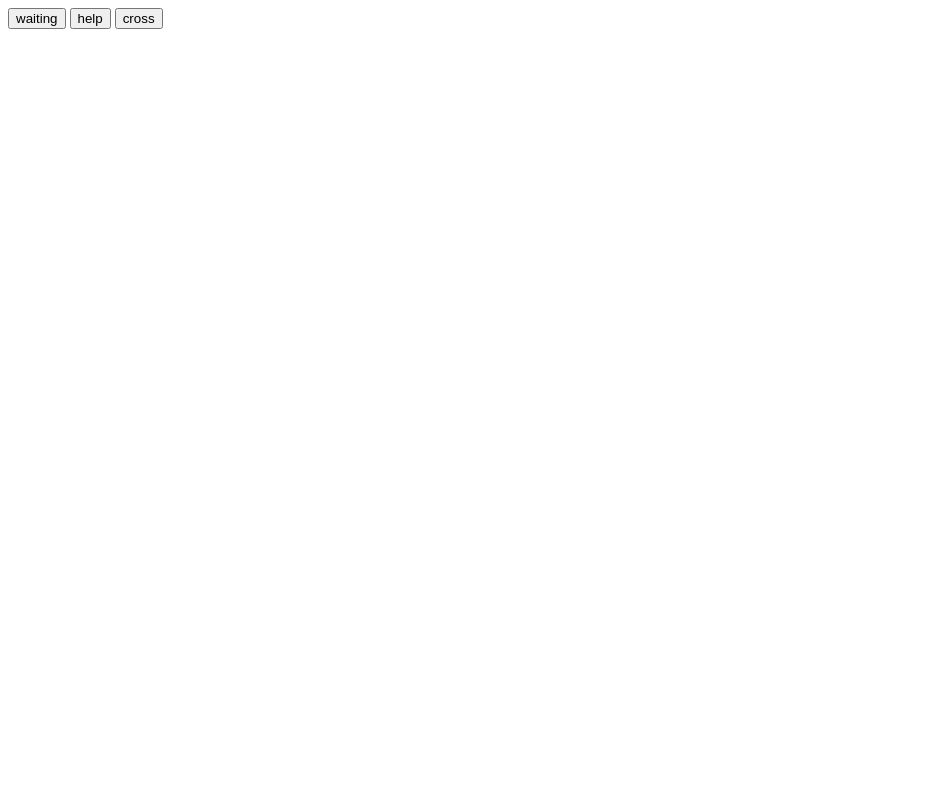
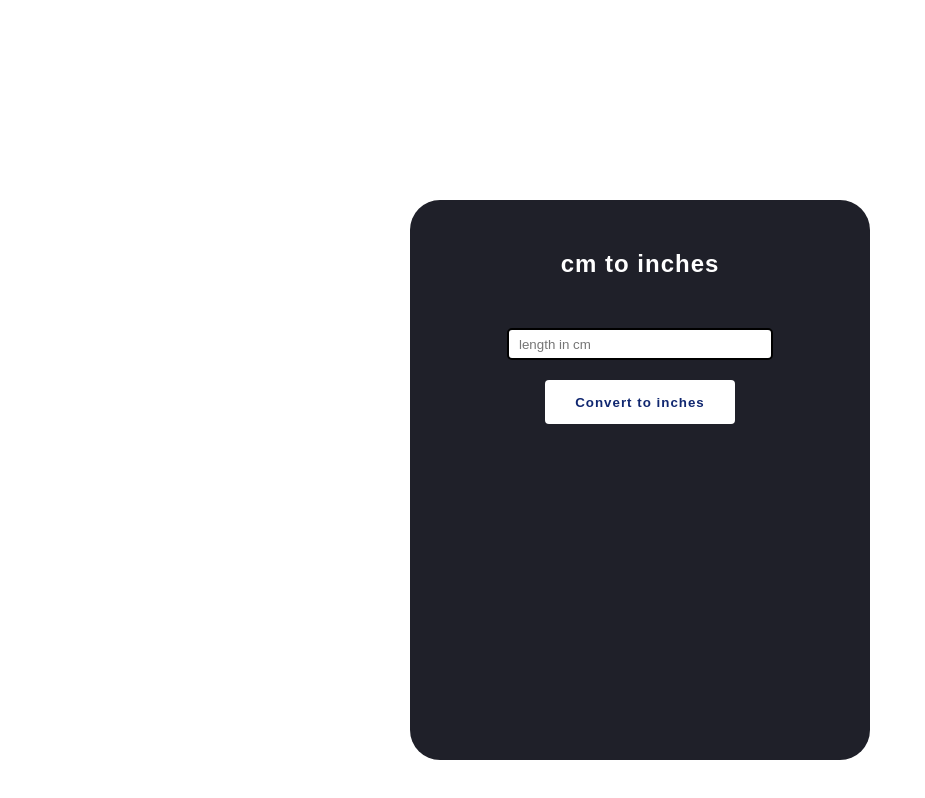
Before and after one commit to Hari-haran-p/cm-to-inch-converter, a plain HTML site: page index.html in a window 1280 px wide. Shown: the whole page, without its empty margins (0-925 px from the left). Drawn offline with Linux system fonts and the light colour scheme.

Commit message:
first commit

```diff
--- /dev/null
+++ b/css.css
@@ -0,0 +1,60 @@
+
+body{
+   margin: 0;
+   font-family: 'Poppins', sans-serif;
+   background-color:#ffffff;
+}
+
+#wrapper div,#wrapper h2{
+    display:flex;
+    justify-content: center;
+
+}
+
+h2{
+    color:#ffff;
+    letter-spacing: 1px;
+}
+input{
+    border-radius: 5px;
+    border: 2px solid black ;
+    margin-top:30px;
+    height:2em;
+    width:250px;
+    padding-left:10px;
+}
+
+input:active{
+    border:none;
+}
+#wrapper{
+    height:500px;
+    width:400px;
+    margin:200px auto;
+    background-color:#1f2029;
+    border-radius:30px;
+    padding:30px;
+
+}
+
+button{
+    margin-top:20px;
+    background-color:#ffff;
+    border-radius: 4px;
+    height: 44px;
+    font-weight: 600;
+    padding: 0 30px;
+    letter-spacing: 1px;
+    border: none;
+    background-color: #ffff;
+    color: #102770;
+}
+
+button:hover{
+    cursor:pointer;
+}
+#result{
+    color:white;
+    margin-top:20px;
+    font-size:32px;
+}
--- a/index.html
+++ b/index.html
@@ -1,73 +1,32 @@
-<!-- <!DOCTYPE html>
+<!DOCTYPE html>
 <html lang="en">
 <head>
     <meta charset="UTF-8">
     <meta http-equiv="X-UA-Compatible" content="IE=edge">
     <meta name="viewport" content="width=device-width, initial-scale=1.0">
-    <title>Document</title>
+    <link rel="stylesheet" href="css.css">
+    <title>Length Converter</title>
 </head>
 <body>
-    <style>
-        /* Tooltip container */
-        .tooltip {
-          position: relative;
-          display: inline-block;
-          border-bottom: 1px dotted black; /* If you want dots under the hoverable text */
-        }
+    <div id="wrapper">
+        <h2>cm to inches</h2>
+        <div class="inputdiv">
+            <input type="text" id="input" placeholder="length in cm" autocomplete="">
+        </div>
+        <div>
+            <button type="submit" onclick="convert()">Convert to inches</button>
+        </div>
+        <div id="result">
 
-        /* Tooltip text */
-        .tooltip .tooltiptext {
-          visibility: hidden;
-          width: 120px;
-          background-color: black;
-          color: #ffffff;
-          text-align: center;
-          padding: 5px 0;
-          border-radius: 6px;
-
-          /* Position the tooltip text - see examples below! */
-          position: absolute;
-          z-index: 1;
-        }
-
-        /* Show the tooltip text when you mouse over the tooltip container */
-        .tooltip:hover .tooltiptext {
-          visibility: visible;\
-          .url {cursor: url(myBall.cur),auto;}
-        }
-
-        </style>
-
-        <div class="tooltip">Hover over me
-          <span class="tooltiptext">Tooltip text</span>
         </div>
-        <p class="url">url</p>
-</body>
-</html> -->
-<!DOCTYPE html>
-<html lang="en">
-<head>
-  <meta charset="UTF-8">
-  <meta http-equiv="X-UA-Compatible" content="IE=edge">
-  <meta name="viewport" content="width=device-width, initial-scale=1.0">
-  <title>Document</title>
-  <style>
-    .waiting{
-      cursor: url(img/1.png) auto;
-    }
-    .help{
-      cursor:help;
-    }
-    .crosshair{
-      cursor:crosshair;
-    }
-  </style>
-</head>
-<body>
-  <button class="waiting">waiting</button>
-  <button class="help">help</button>
-  <button class="crosshair">cross</button>
-
-
+    </div>
+    <script>
+      function convert(){
+        const cmVal = Number(document.getElementById("input").value)
+        const inchVal = cmVal/2.54
+        const result = document.getElementById("result")
+        result.innerHTML = inchVal.toFixed(3) + " inches"
+      }
+    </script>
 </body>
 </html>
```
Also changed, not shown: practice.html (deleted, +0 -16 lines), img/1.png (deleted), index.js (deleted).
